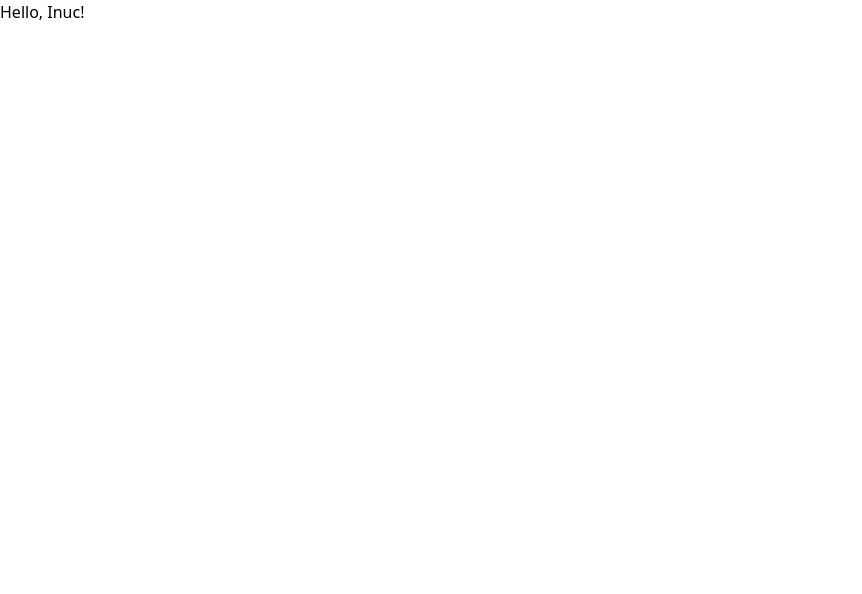
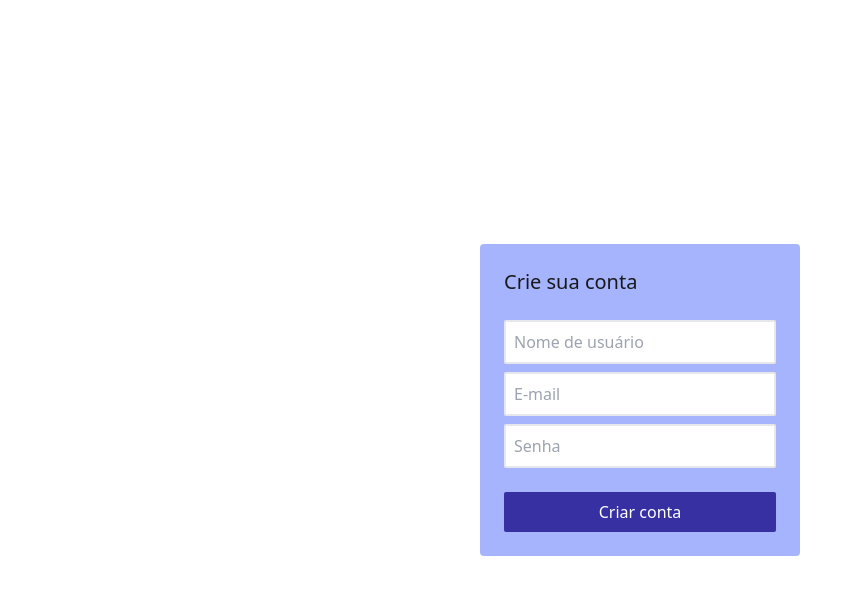
Before and after one commit to kauefraga/inuc, a Vue app: page / in a window 1280 px wide. Shown: the top 594 px of the page, without its empty margins (0-862 px from the left). Built offline with nearby package versions, Linux system fonts and the light colour scheme.

Commit message:
feat: create sign up page and form input component

```diff
--- /dev/null
+++ b/src/components/FormInput.vue
@@ -0,0 +1,28 @@
+<script setup lang="ts">
+import { toRefs, type InputTypeHTMLAttribute } from 'vue';
+
+const model = defineModel<string>();
+
+const props = defineProps<{
+  type: InputTypeHTMLAttribute
+  placeholder: string
+  id: string
+}>();
+
+const { placeholder, type } = toRefs(props);
+
+</script>
+
+<template>
+  <input
+    :type="type"
+    :placeholder="placeholder"
+    :id="id"
+    v-model="model"
+    required="true"
+    class="
+      border-2 focus:border-indigo-800 hover:border-indigo-500
+      p-2 rounded-sm outline-none
+    "
+  />
+</template>
--- /dev/null
+++ b/src/types/user.ts
@@ -0,0 +1,5 @@
+export interface User {
+  name: string
+  email: string
+  password: string
+}
--- a/src/views/SignupView.vue
+++ b/src/views/SignupView.vue
@@ -1,6 +1,64 @@
 <script setup lang="ts">
+import type { User } from '@/types/user';
+import FormInput from '../components/FormInput.vue';
+import { reactive } from 'vue';
+
+const user = reactive<User>({
+  email: "",
+  password: "",
+  name: "",
+});
+
+const handleForm = () => console.table({
+  name: user.name,
+  email: user.email,
+  password: user.password,
+});
 </script>
 
 <template>
-  <h1>Hello, Inuc!</h1>
+  <main class="flex justify-center items-center h-screen">
+    <form
+      class="
+        flex flex-col
+        bg-indigo-300 p-6 rounded space-y-6
+        w-11/12 max-w-xs
+      "
+      v-on:submit.prevent="handleForm"
+    >
+      <header>
+        <h1 class="text-xl font-medium text-zinc-900">Crie sua conta</h1>
+      </header>
+
+      <div class="flex flex-col gap-2">
+        <FormInput
+          id="username"
+          type="text"
+          placeholder="Nome de usuário"
+          v-model="user.name"
+        />
+        <FormInput
+          id="email"
+          type="email"
+          placeholder="E-mail"
+          v-model="user.email"
+        />
+        <FormInput
+          id="password"
+          type="password"
+          placeholder="Senha"
+          v-model="user.password"
+        />
+      </div>
+
+      <button
+        class="
+          bg-indigo-800 hover:bg-indigo-700 active:bg-indigo-600
+          p-2 rounded-sm text-white
+        "
+      >
+        Criar conta
+      </button>
+    </form>
+  </main>
 </template>
```
